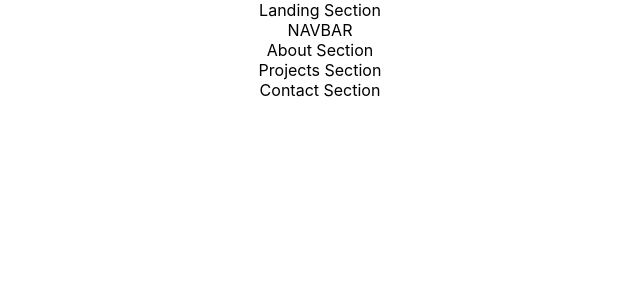
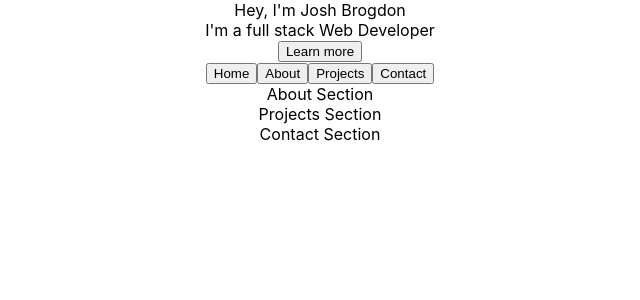
Before and after one commit to joshbrogdon5/portfolio, a React (Create React App) app in the folder portfolio/: page / in a window 1280 px wide. Shown: the top 300 px of the page, without its empty margins (320-960 px from the left). Built offline with nearby package versions, Linux system fonts and the light colour scheme.

Commit message:
starting up the landing page and the nav bar

```diff
--- a/portfolio/src/components/Landing/Landing.js
+++ b/portfolio/src/components/Landing/Landing.js
@@ -1,11 +1,10 @@
 import React, { Component } from 'react'
+import { LandingJSX } from './Landing.jsx';
 
 export default class Landing extends Component {
   render() {
     return (
-      <div>
-        Landing Section
-      </div>
+        <LandingJSX />
     )
   }
 }
--- a/portfolio/src/components/Landing/Landing.jsx
+++ b/portfolio/src/components/Landing/Landing.jsx
@@ -0,0 +1,17 @@
+import React from "react";
+
+export const LandingJSX = () => {
+  return (
+    <div>
+      <div class="text">
+        Hey, I'm
+        <span> Josh Brogdon</span>
+        <br />
+        I'm a full stack Web Developer
+      </div>
+      <div>
+        <button>Learn more</button>
+      </div>
+    </div>
+  );
+};
--- a/portfolio/src/components/Nav/Nav.js
+++ b/portfolio/src/components/Nav/Nav.js
@@ -1,11 +1,10 @@
 import React, { Component } from 'react'
+import { NavJSX } from './Nav.jsx';
 
 export default class Nav extends Component {
   render() {
     return (
-      <div>
-        NAVBAR
-      </div>
+      <NavJSX />
     )
   }
 }
--- a/portfolio/src/components/Nav/Nav.jsx
+++ b/portfolio/src/components/Nav/Nav.jsx
@@ -0,0 +1,12 @@
+import React from "react";
+
+export const NavJSX = () => {
+  return (
+    <div>
+        <button>Home</button>
+        <button>About</button>
+        <button>Projects</button>
+        <button>Contact</button>
+    </div>
+  );
+};
```
